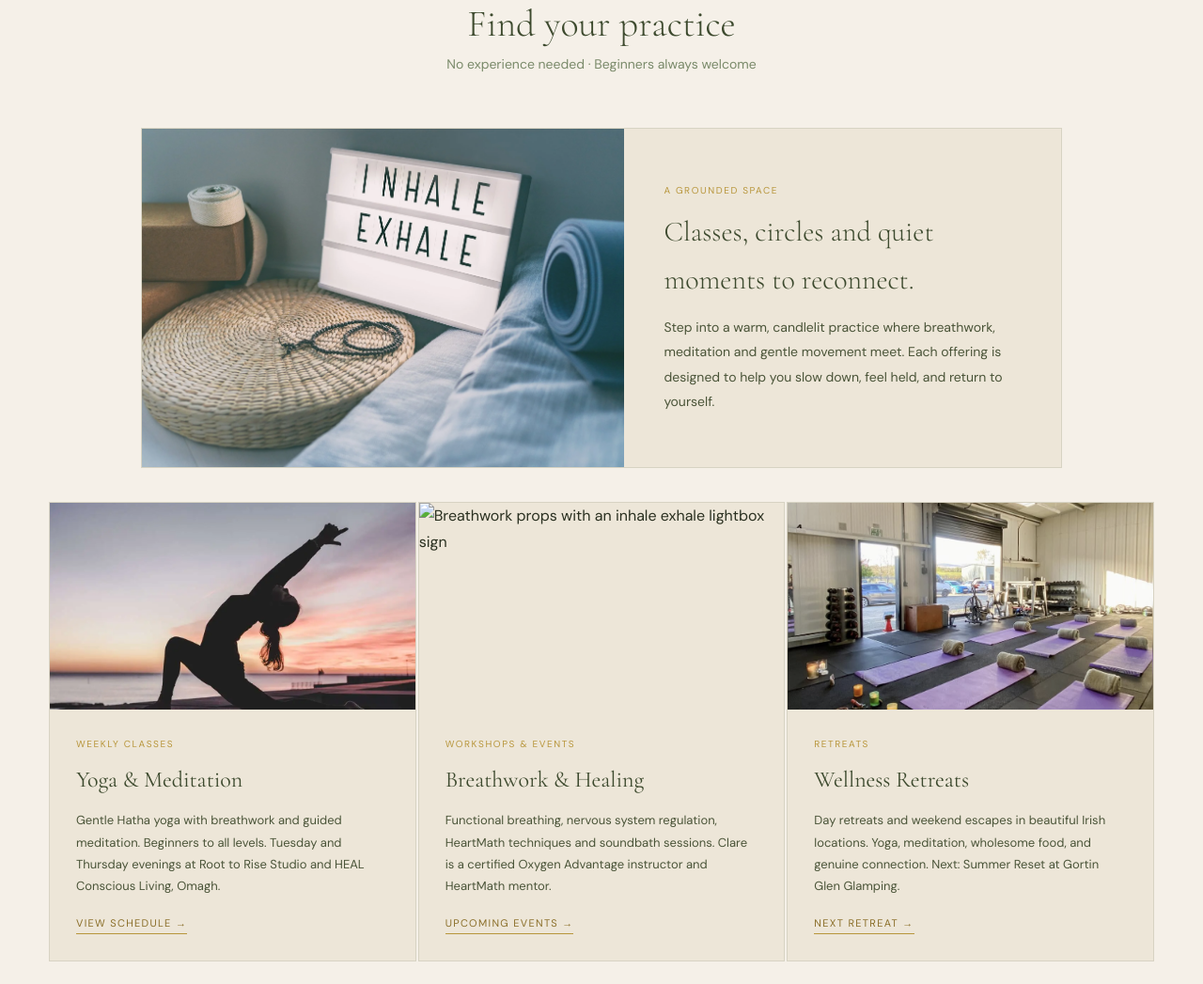
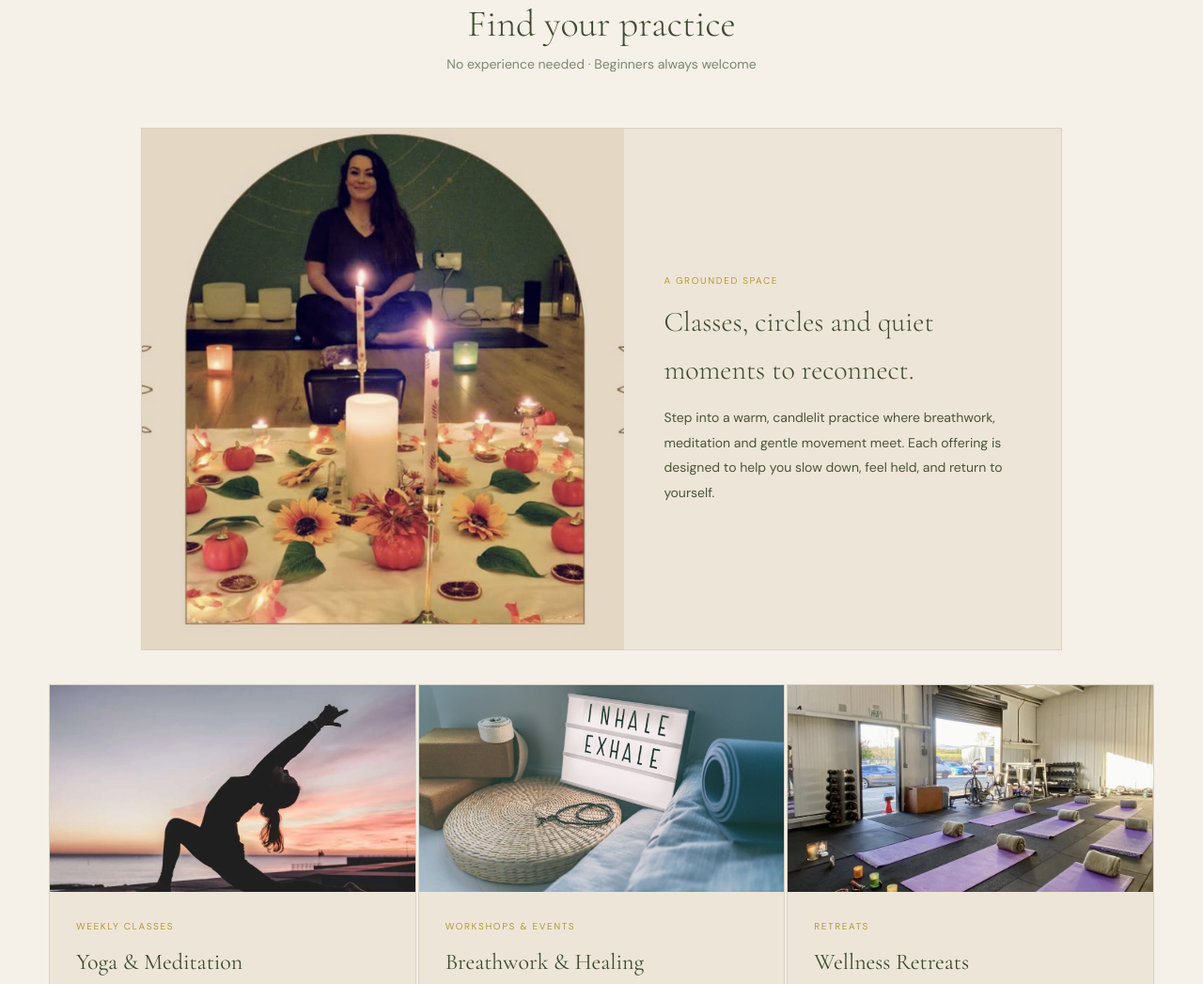
Before and after one commit to M2707/clarity_withclare, a plain HTML site: page index.html in a window 1280 px wide. Shown: the part 1312-2359 px from the top of the page at 94% size. Drawn offline with nearby package versions, Linux system fonts and the light colour scheme.

Commit message:
Update index.html

```diff
--- a/index.html
+++ b/index.html
@@ -352,7 +352,7 @@
 <p class="section-sub">No experience needed · Beginners always welcome</p>
 </div>
 <div class="offerings-feature fade-up">
-<div class="image-card"><img alt="Candlelit yoga and meditation studio setting with seasonal altar decor" src="breathwork and healing.webp"/></div>
+<div class="image-card"><img alt="Candlelit yoga and meditation studio setting with seasonal altar decor" src="grounded.png"/></div>
 <div class="offerings-feature-copy">
 <div class="card-tag">A grounded space</div>
 <h3>Classes, circles and quiet moments to reconnect.</h3>
@@ -370,7 +370,7 @@
 </div>
 </article>
 <article class="card fade-up">
-<div class="card-top photo-top"><img alt="Breathwork props with an inhale exhale lightbox sign" src="images/breathwork and healing.webp"/></div>
+<div class="card-top photo-top"><img alt="Breathwork props with an inhale exhale lightbox sign" src="breathwork and healing.webp"/></div>
 <div class="card-body">
 <div class="card-tag">Workshops &amp; events</div>
 <h3 class="card-title">Breathwork &amp; Healing</h3>
```
